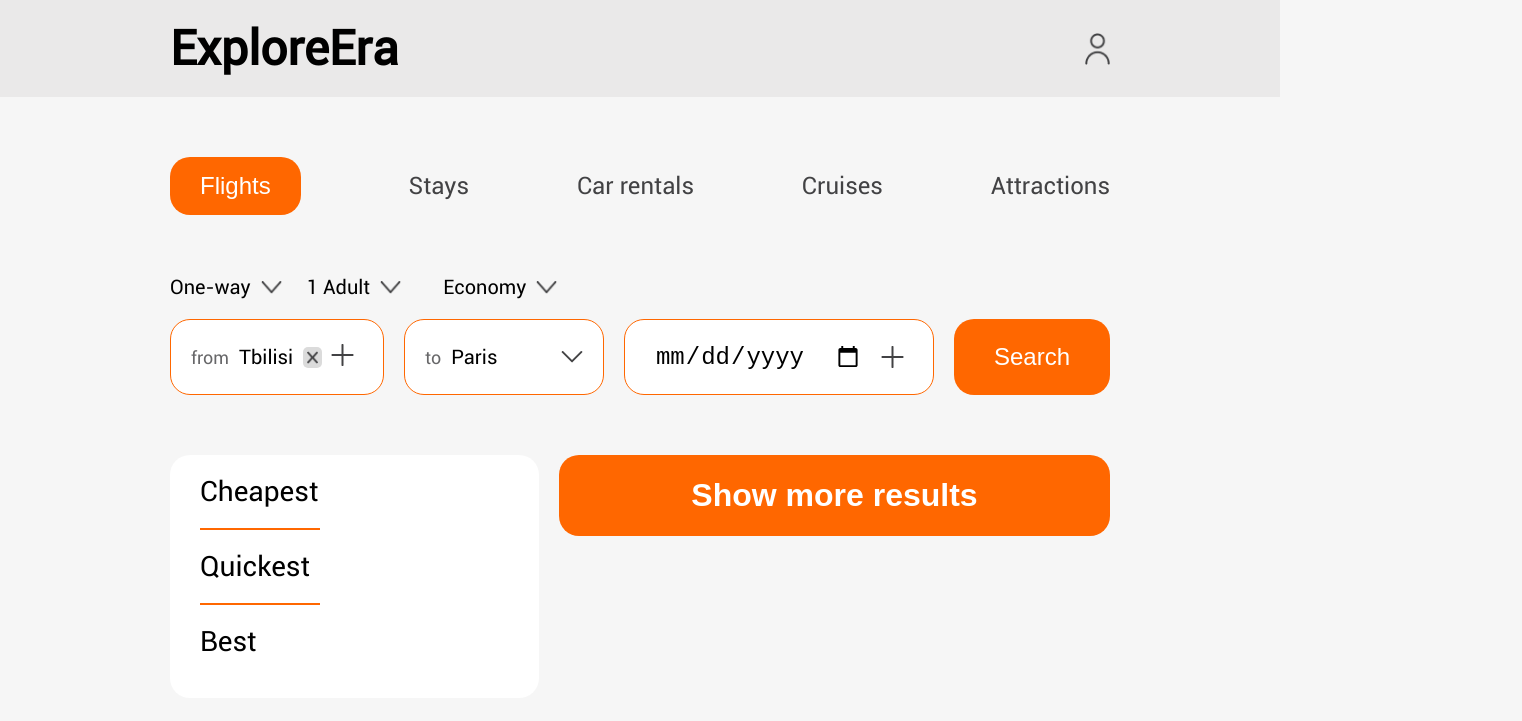
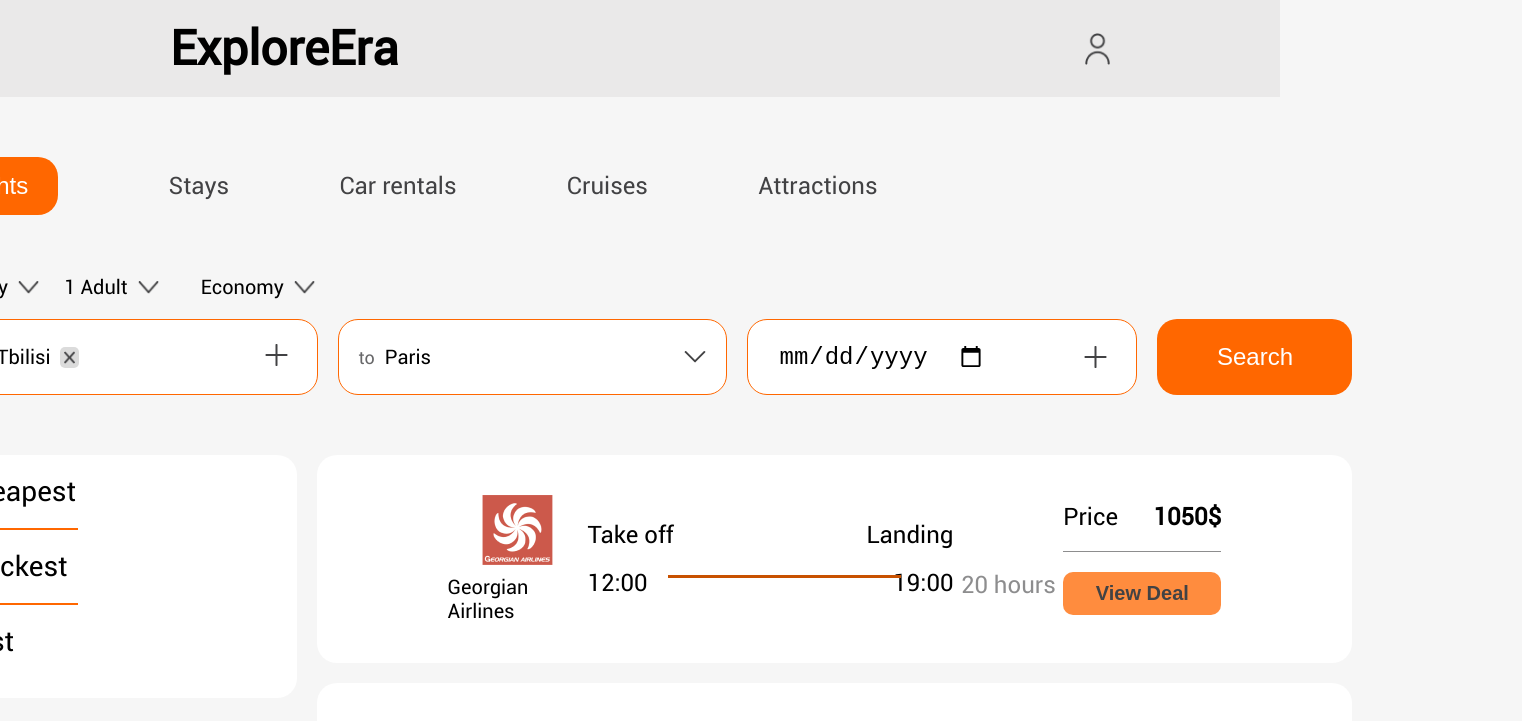
Before and after one commit to Tornike512/Unilab-Figma-Website, a React (Vite) app: page /bookflight in a window 1280 px wide. Shown: the top 721 px of the page, 1522 px wide, since content can reach past the window. Built offline with nearby package versions, Linux system fonts and the light colour scheme.

Commit message:
Add: Load All Flights On Page Reload

```diff
--- a/src/pages/BookFlightPage/BookFlightPage.jsx
+++ b/src/pages/BookFlightPage/BookFlightPage.jsx
@@ -1,4 +1,4 @@
-import { useState } from "react";
+import { useState, useEffect } from "react";
 
 import dropDownIcon from "/src/assets/dropdown-icon.png";
 import plusIcon from "/src/assets/plus-icon.png";
@@ -21,6 +21,11 @@
   const [flightDuration, setFlightDuration] = useState();
   const [flightPrice, setFlightPrice] = useState();
   const [stopCount, setStopCount] = useState();
+  const [loadAllFlights, setLoadAllFlights] = useState(false);
+
+  useEffect(() => {
+    setLoadAllFlights(true);
+  }, []);
 
   const handleLanding = (landing) => {
     if (landing === 0) {
@@ -35,16 +40,20 @@
   const flightArray = Object.values(flights.flight);
 
   const filterFlights = flightArray.filter((filter) => {
-    return (
-      filter.landing === stopCount ||
-      filter.price === flightPrice ||
-      filter.duration === flightDuration
-    );
+    if (loadAllFlights) {
+      return filter;
+    } else {
+      return (
+        filter.landing === stopCount ||
+        filter.price === flightPrice ||
+        filter.duration === flightDuration
+      );
+    }
   });
 
   const showMoreFlights = () => {
     setShowMore(showMore + 10);
-    if (filterFlights.length >= 10 && showMore >= filterFlights.length - 11) {
+    if (filterFlights.length <= 10 && showMore >= filterFlights.length - 11) {
       setHideShowMore(true);
     } else if (filterFlights.length <= 10) {
       setHideShowMore(true);
@@ -56,6 +65,7 @@
     if (stopCount === 0) {
       setStopCount();
     } else {
+      setLoadAllFlights(false);
       setStopCount(parseInt(0));
       setShowMore(10);
       setHideShowMore(false);
@@ -66,6 +76,7 @@
     if (stopCount === 1) {
       setStopCount();
     } else {
+      setLoadAllFlights(false);
       setStopCount(parseInt(1));
       setShowMore(10);
       setHideShowMore(false);
@@ -76,10 +87,21 @@
     if (stopCount === 2) {
       setStopCount();
     } else {
+      setLoadAllFlights(false);
       setStopCount(parseInt(2));
       setShowMore(10);
       setHideShowMore(false);
     }
+  };
+
+  const handleFlightDuration = (e) => {
+    setFlightDuration(parseInt(e.target.value));
+    setLoadAllFlights(false);
+  };
+
+  const handleFlightPrice = (e) => {
+    setFlightPrice(parseInt(e.target.value));
+    setLoadAllFlights(false);
   };
 
   return (
@@ -213,9 +235,7 @@
                   min={7}
                   max={30}
                   step={1}
-                  onChange={(e) => {
-                    setFlightDuration(parseInt(e.target.value));
-                  }}
+                  onChange={handleFlightDuration}
                   type="range"
                 />
               </div>
@@ -232,9 +252,7 @@
                   min={700}
                   max={3000}
                   step={100}
-                  onChange={(e) => {
-                    setFlightPrice(parseInt(e.target.value));
-                  }}
+                  onChange={handleFlightPrice}
                   type="range"
                 />
               </div>
```
